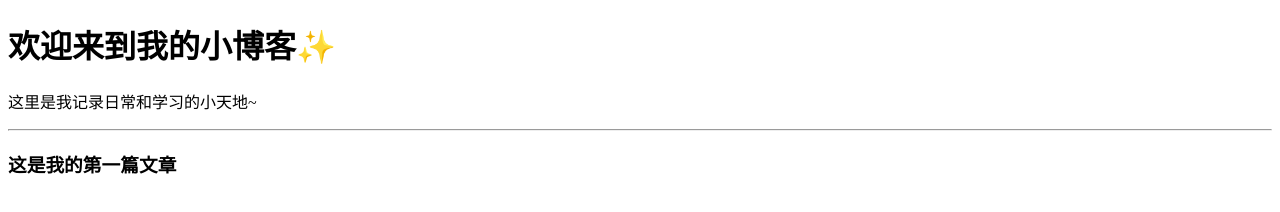
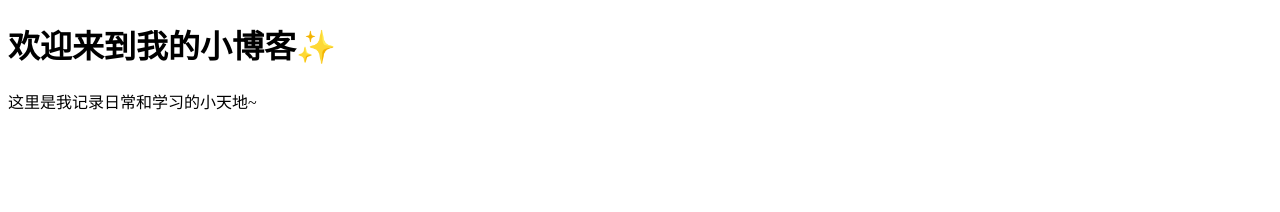
Before and after one commit to Hahhhnxsm77/Hahhhnxsm77.github.io, a plain HTML site: page index.html in a window 1280 px wide. Drawn offline with Linux system fonts and the light colour scheme.

Commit message:
Update index.html

```diff
--- a/index.html
+++ b/index.html
@@ -1,13 +1,11 @@
 <!DOCTYPE html>
 <html>
 <head>
+    <meta charset="UTF-8">
     <title>石芳珍的小博客</title>
-    <meta charset="UTF-8">
 </head>
 <body>
     <h1>欢迎来到我的小博客✨</h1>
     <p>这里是我记录日常和学习的小天地~</p>
-    <hr>
-    <h3>这是我的第一篇文章</h3>
 </body>
 </html>
```
